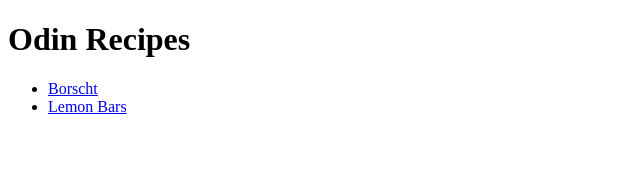
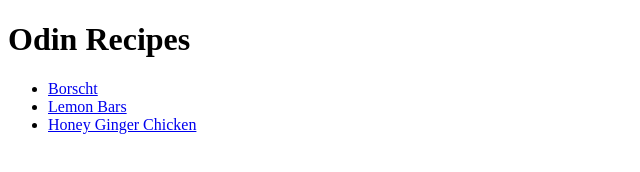
Before and after one commit to zgawlak/odin-recipes, a plain HTML site: page index.html in a window 1280 px wide. Shown: the whole page, without its empty margins (0-640 px from the left). Drawn offline with Linux system fonts and the light colour scheme.

Commit message:
Add link to honey-ginger-chicken.html

```diff
--- a/index.html
+++ b/index.html
@@ -10,6 +10,7 @@
     <ul>
         <li><a href="recipes/borscht.html">Borscht</a></li>
         <li><a href="recipes/lemon-bars.html">Lemon Bars</a></li>
+        <li><a href="recipes/honey-ginger-chicken.html">Honey Ginger Chicken</a></li>
     </ul>
 </body>
 </html>
```
